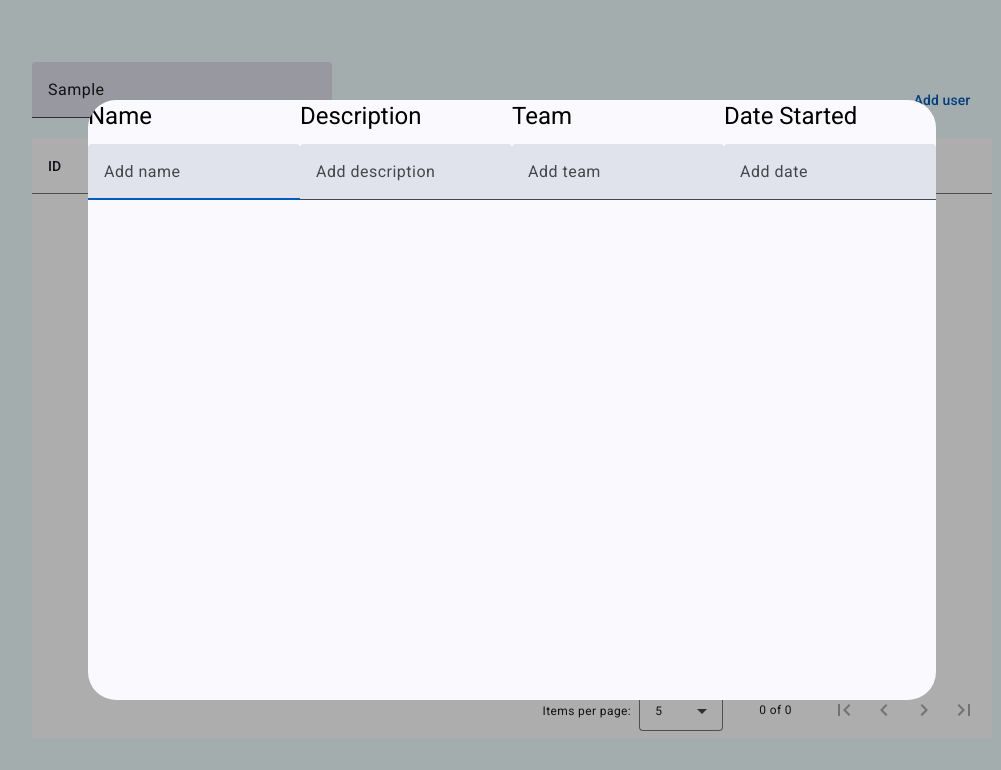
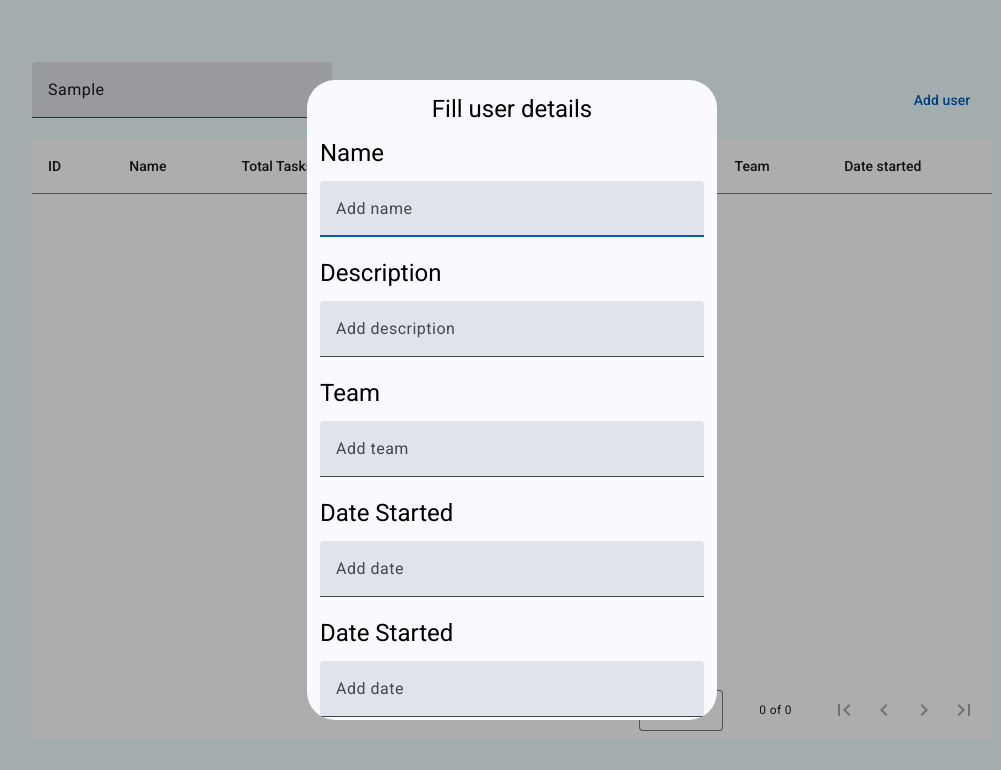
Before and after one commit to abanardi/angular-task-app, an Angular app: page /users in a window 1280 px wide. Both pictures are taken after typing "Sample" into the empty fields and a click on the button "Add user". Shown: the top 770 px of the page, without its empty margins (128-1129 px from the left). Built offline with nearby package versions, Linux system fonts and the light colour scheme.

Commit message:
Adding dialog skeleton

```diff
--- a/src/app/components/user-action-dialogs/add-user-dialog/add-user-dialog.component.html
+++ b/src/app/components/user-action-dialogs/add-user-dialog/add-user-dialog.component.html
@@ -1,31 +1,43 @@
 <div class="dialog-container">
   <div class="input-field">
+    <h6>Fill user details</h6>
     <div class="add-name">
-      <h6>Name</h6>
+      <h6 class="title-text">Name</h6>
       <mat-form-field>
         <input matInput type="text" placeholder="Add name" />
       </mat-form-field>
     </div>
 
     <div class="add-description">
-      <h6>Description</h6>
+      <h6 class="title-text">Description</h6>
       <mat-form-field>
         <input matInput type="text" placeholder="Add description" />
       </mat-form-field>
     </div>
 
     <div class="add-team">
-      <h6>Team</h6>
+      <h6 class="title-text">Team</h6>
       <mat-form-field>
         <input matInput type="text" placeholder="Add team" />
       </mat-form-field>
     </div>
 
     <div class="add-date-started">
-      <h6>Date Started</h6>
+      <h6 class="title-text">Date Started</h6>
+      <mat-form-field>
+        <input matInput type="text" placeholder="Add date" />
+      </mat-form-field>
+    </div>
+
+    <div class="add-date-started">
+      <h6 class="title-text">Date Started</h6>
       <mat-form-field>
         <input matInput type="text" placeholder="Add date" />
       </mat-form-field>
     </div>
   </div>
+
+  <div class="buttons">
+    <button mat-button>Cancel</button> <button mat-button>Add user</button>
+  </div>
 </div>
--- a/src/app/components/user-action-dialogs/add-user-dialog/add-user-dialog.component.scss
+++ b/src/app/components/user-action-dialogs/add-user-dialog/add-user-dialog.component.scss
@@ -1,10 +1,27 @@
-// .dialog-container {
-//   display: flex;
-//   flex-direction: row;
-//   background-color: red;
-// }
+.dialog-container {
+  max-width: 50vw;
+  display: flex;
+  flex-direction: column;
+  justify-content: space-between;
+  height: 99%;
+}
 
 .input-field {
   display: flex;
+  flex-direction: column;
+  align-items: center;
+  width: 30vw;
+  margin-left: 1vw;
+  margin-right: 1vw;
+  margin-top: 1vw;
+}
+
+.buttons {
+  display: flex;
   flex-direction: row;
+  justify-content: flex-end;
 }
+
+mat-form-field {
+  width: 30vw;
+}
--- a/src/app/components/user-action-dialogs/add-user-dialog/add-user-dialog.component.ts
+++ b/src/app/components/user-action-dialogs/add-user-dialog/add-user-dialog.component.ts
@@ -1,11 +1,12 @@
 import { Component } from '@angular/core';
 import { MatFormFieldModule } from '@angular/material/form-field';
 import { MatInputModule } from '@angular/material/input';
+import { MatButtonModule } from '@angular/material/button';
 
 @Component({
   selector: 'app-add-user-dialog',
   standalone: true,
-  imports: [MatFormFieldModule, MatInputModule],
+  imports: [MatFormFieldModule, MatInputModule, MatButtonModule],
   templateUrl: './add-user-dialog.component.html',
   styleUrl: './add-user-dialog.component.scss',
 })
--- a/src/app/components/users-page/users-page.component.ts
+++ b/src/app/components/users-page/users-page.component.ts
@@ -32,7 +32,7 @@ export class UsersPageComponent {
 
   openDialog() {
     this.dialog.open(AddUserDialogComponent, {
-      height: '75vh',
+      height: '80vh',
       maxWidth: '100vw',
     });
   }
```
